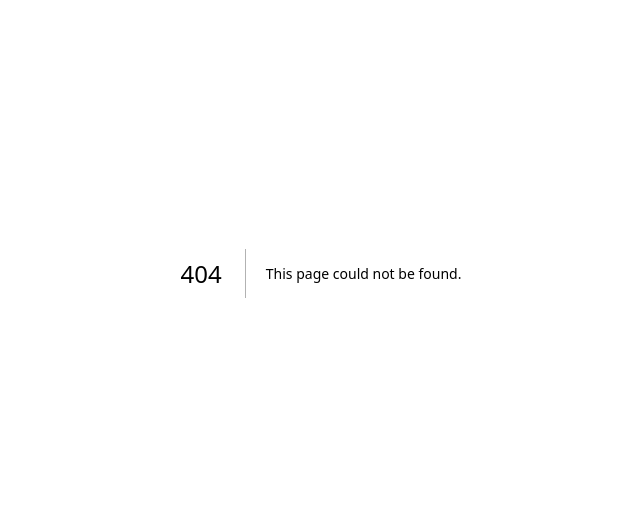
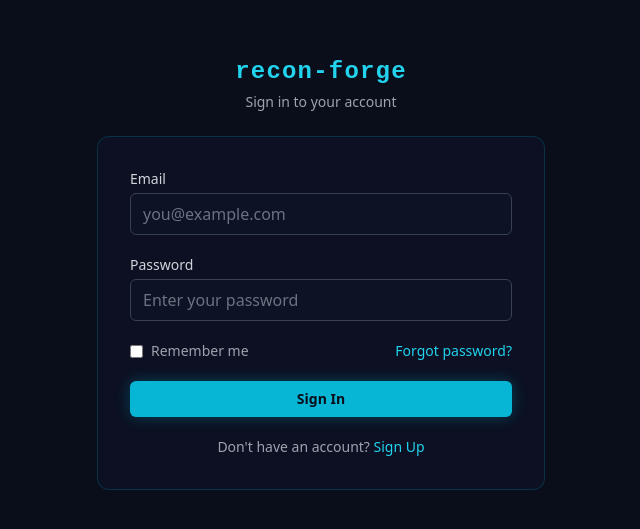
Before and after one commit to Ansar31337/recon-forge, a Next.js app: page /login in a window 1280 px wide. Before the commit this address had no page. Shown: the part 127-656 px from the top of the page, without its empty margins (319-959 px from the left). Built offline with nearby package versions, Linux system fonts and the light colour scheme.

Commit message:
login page

```diff
--- /dev/null
+++ b/app/login/page.tsx
@@ -0,0 +1,20 @@
+import React from "react";
+import LoginForm from "@/components/auth/LoginForm";
+
+export default function LoginPage() {
+  return (
+    <div className="min-h-screen flex items-center justify-center px-4 bg-[#0a0e1a]">
+      <div className="w-full max-w-md space-y-6">
+        <div className="text-center">
+          <h1 className="text-cyan-400 font-mono font-bold text-2xl tracking-wider">
+            recon-forge
+          </h1>
+          <p className="text-gray-400 text-sm mt-1">Sign in to your account</p>
+        </div>
+        <div className="bg-navy-800/80 backdrop-blur-sm border border-cyan-500/20 rounded-xl p-8">
+          <LoginForm />
+        </div>
+      </div>
+    </div>
+  );
+}
```
